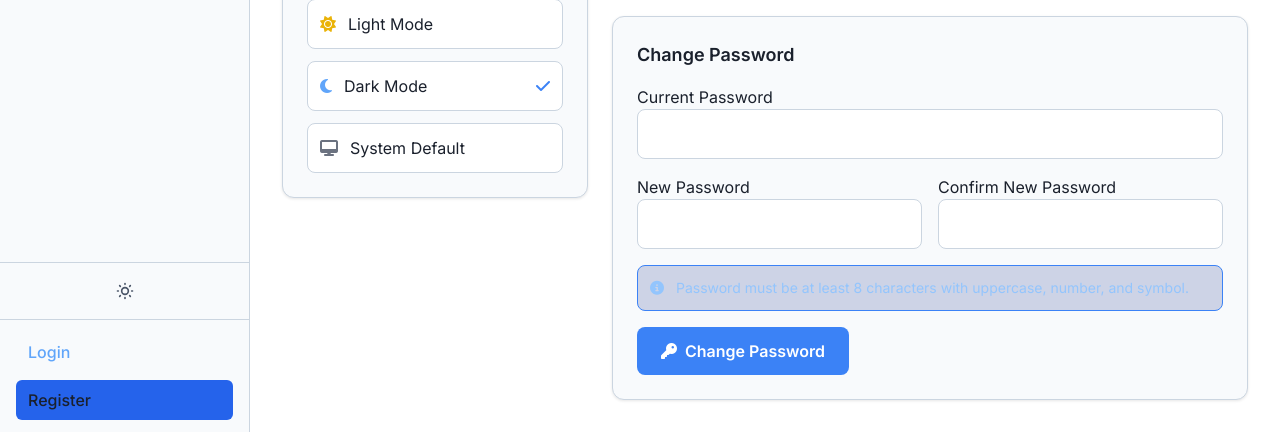
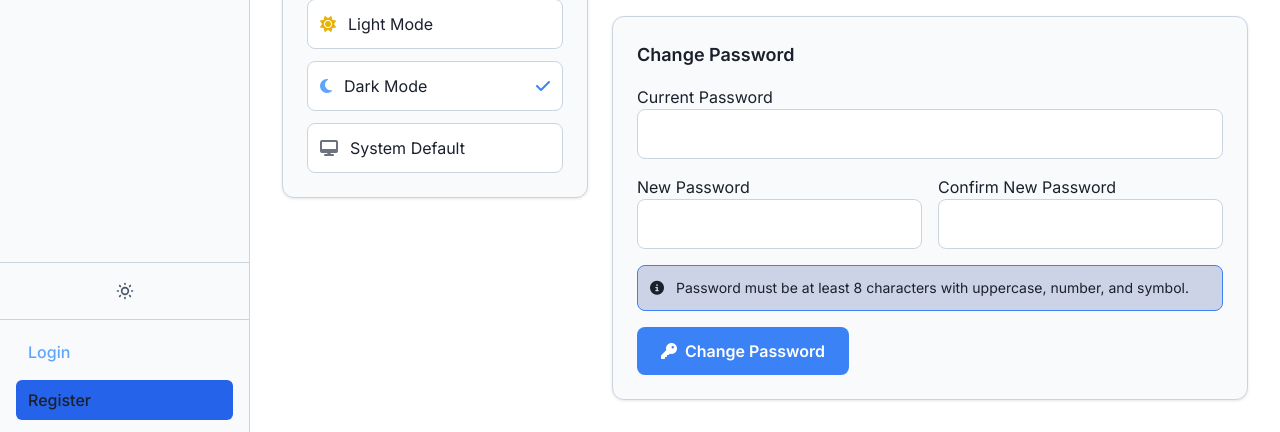
Before and after one commit to Asystole-2/Thermo-Track, a Flask app: template src/web/templates/settings.html in a window 1280 px wide. Shown: the part 624-1056 px from the top of the page. Run offline with Flask 3, Linux system fonts and the light colour scheme; the template is opened without the code that fills it, so the values that code supplies are empty; parts of the project's set-up code (start-up, migrations or seed data) failed here and were passed over; some libraries are stand-ins or nearby versions.

```diff
--- a/src/web/templates/settings.html
+++ b/src/web/templates/settings.html
@@ -291,7 +291,7 @@
                                 </div>
 
                                 <div class="bg-blue-900 bg-opacity-20 border border-blue-500 rounded-lg p-3">
-                                    <p class="text-blue-300 text-sm">
+                                    <p class="text-sm">
                                         <i class="fas fa-info-circle mr-2"></i>
                                         Password must be at least 8 characters with uppercase, number, and symbol.
                                     </p>
@@ -365,7 +365,6 @@
                             <h3 class="text-lg font-semibold text-text-primary mb-4">
                                 Existing Users
                             </h3>
-
                             <div class="overflow-x-auto">
                                 <table class="table w-full">
                                     <thead>
@@ -651,7 +650,7 @@
 
                     <!-- Role Change Information -->
                     <div class="bg-blue-900 bg-opacity-20 border border-blue-500 rounded-lg p-3">
-                        <p class="text-blue-300 text-sm">
+                        <p class="text-sm">
                             <i class="fas fa-info-circle mr-2"></i>
                             Changing user roles affects their system permissions and access levels.
                         </p>
@@ -1089,7 +1088,7 @@
                 profileImage.classList.remove('hidden');
                 profileIcon.classList.add('hidden');
 
-            profileImage.onerror = function() {
+                profileImage.onerror = function () {
                     profileImage.classList.add('hidden');
                     profileIcon.classList.remove('hidden');
                     setRoleChangeProfileIcon(profileIcon, currentRole);
@@ -1203,7 +1202,7 @@
             // Form submission handling
             const form = document.getElementById('roleChangeForm');
             if (form) {
-            form.addEventListener('submit', function(e) {
+                form.addEventListener('submit', function (e) {
                     e.preventDefault();
 
                     // Show loading state
@@ -1252,7 +1251,7 @@
         // Update the existing role change handlers in the table
         function initRoleChangeHandlers() {
             document.querySelectorAll('select[name="role"]').forEach(select => {
-            select.addEventListener('change', function(e) {
+                select.addEventListener('change', function (e) {
                     const row = this.closest('tr');
                     const username = row.querySelector('.text-text-primary').textContent;
                     const currentRole = row.querySelector('span').textContent.trim();
@@ -1781,4 +1780,5 @@
             console.log('Theme change detected:', event.detail.theme);
             updateThemeButtons(event.detail.theme);
         });
-</script>{% endblock %}
+    </script>
+{% endblock %}
```
Lines whose indentation alone changed are shown as unchanged.
